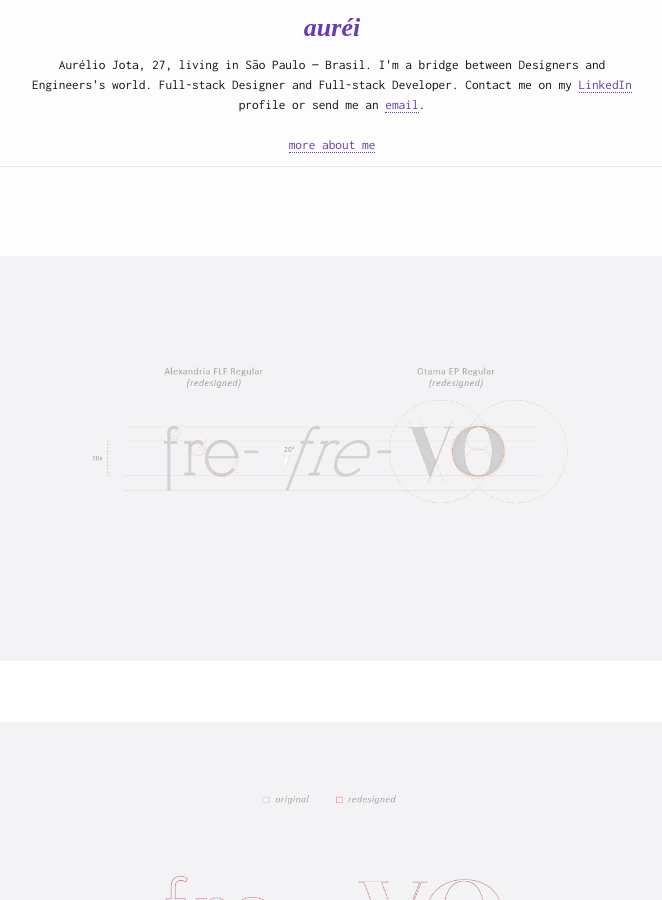
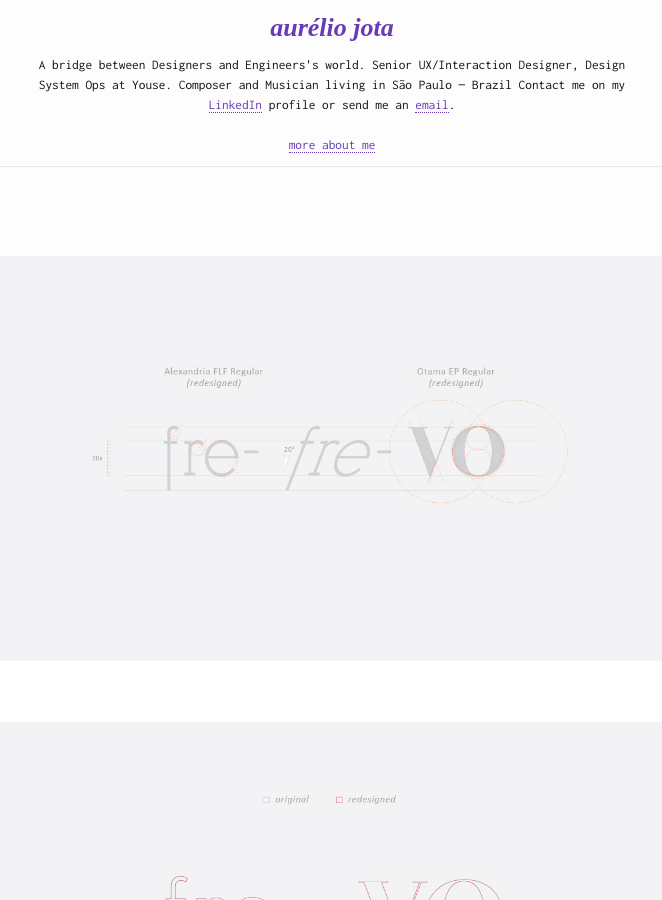
Before and after one commit to aureliojota/portfolio, a Jekyll site: the page built from index.md, in a window 1280 px wide and 900 px high. Shown: the whole window, without its empty margins (308-970 px from the left). Built offline with Jekyll 4.4.1, drawn with Linux system fonts in a browser that asks for light colours; nearby versions of some CDN libraries; some web fonts are replaced.

Commit message:
Update _config.yml
Changing some personal information.

```diff
--- a/_config.yml
+++ b/_config.yml
@@ -13,14 +13,14 @@
 # you will see them accessed via {{ site.title }}, {{ site.email }}, and so on.
 # You can create any custom variable you would like, and they will be accessible
 # in the templates via {{ site.myvariable }}.
-title: auréi
+title: aurélio jota
 email: contato@aureliojota.com
 description: > # this means to ignore newlines until "baseurl:"
-  Aurélio Jota, 27, living in São Paulo — Brasil. I'm a bridge between Designers and Engineers's world. Full-stack Designer and Full-stack Developer.
+  A bridge between Designers and Engineers's world. Senior UX/Interaction Designer, Design System Ops at Youse. Composer and Musician living in São Paulo — Brazil
 baseurl: "" # the subpath of your site, e.g. /blog
 url: "" # the base hostname & protocol for your site, e.g. http://example.com
-twitter_username: jekyllrb
-github_username:  jekyll
+twitter_username: aureliojota
+github_username:  aureliojota
 
 # Build settings
 markdown: kramdown
```
